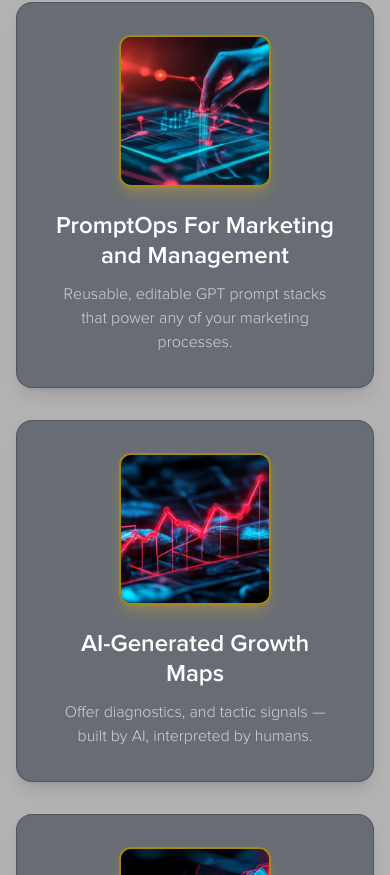
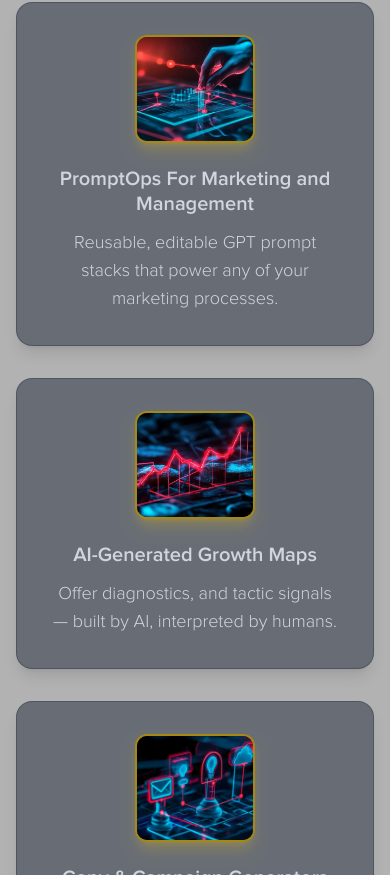
Before and after one commit to judeandy1999/vamossy.com, a Next.js app: page /about in a window 390 px wide. Shown: the part 5069-5944 px from the top of the page. Built offline with nearby package versions, Linux system fonts and the light colour scheme; no server answers.

Commit message:
fix: adjust dimensions and text color for improved consistency in AiSystemsWorkCards

```diff
--- a/components/about/ai-systems-work-cards.jsx
+++ b/components/about/ai-systems-work-cards.jsx
@@ -19,7 +19,7 @@ export default function AiSystemsWorkCards({ cards }) {
           animate={isInView ? { opacity: 1, y: 0 } : {}}
           transition={{ duration: 0.7, delay: 0.1 + idx * 0.12 }}
         >
-          <div className="w-38 h-38 mb-6 rounded-xl border-2 border-yellow-400/60 shadow-yellow-400/20 shadow-lg overflow-hidden flex items-center justify-center bg-gray-900/80">
+          <div className="w-30 h-27 md:w-38 md:h-38 mb-6 rounded-xl border-2 border-yellow-400/60 shadow-yellow-400/20 shadow-lg overflow-hidden flex items-center justify-center bg-gray-900/80">
             <img
               src={card.image}
               alt={card.title}
@@ -27,10 +27,10 @@ export default function AiSystemsWorkCards({ cards }) {
               draggable={false}
             />
           </div>
-          <h3 className="text-white text-2xl md:text-3xl font-semibold mb-3 text-center leading-tight">
+          <h3 className="text-gray-300 text-xl md:text-3xl font-semibold mb-3 text-center leading-tight">
             {card.title}
           </h3>
-          <p className="text-gray-300 text-base md:text-lg text-center font-light">
+          <p className="text-gray-300 text-lg md:text-lg text-center font-light">
             {card.description}
           </p>
         </motion.div>
```
